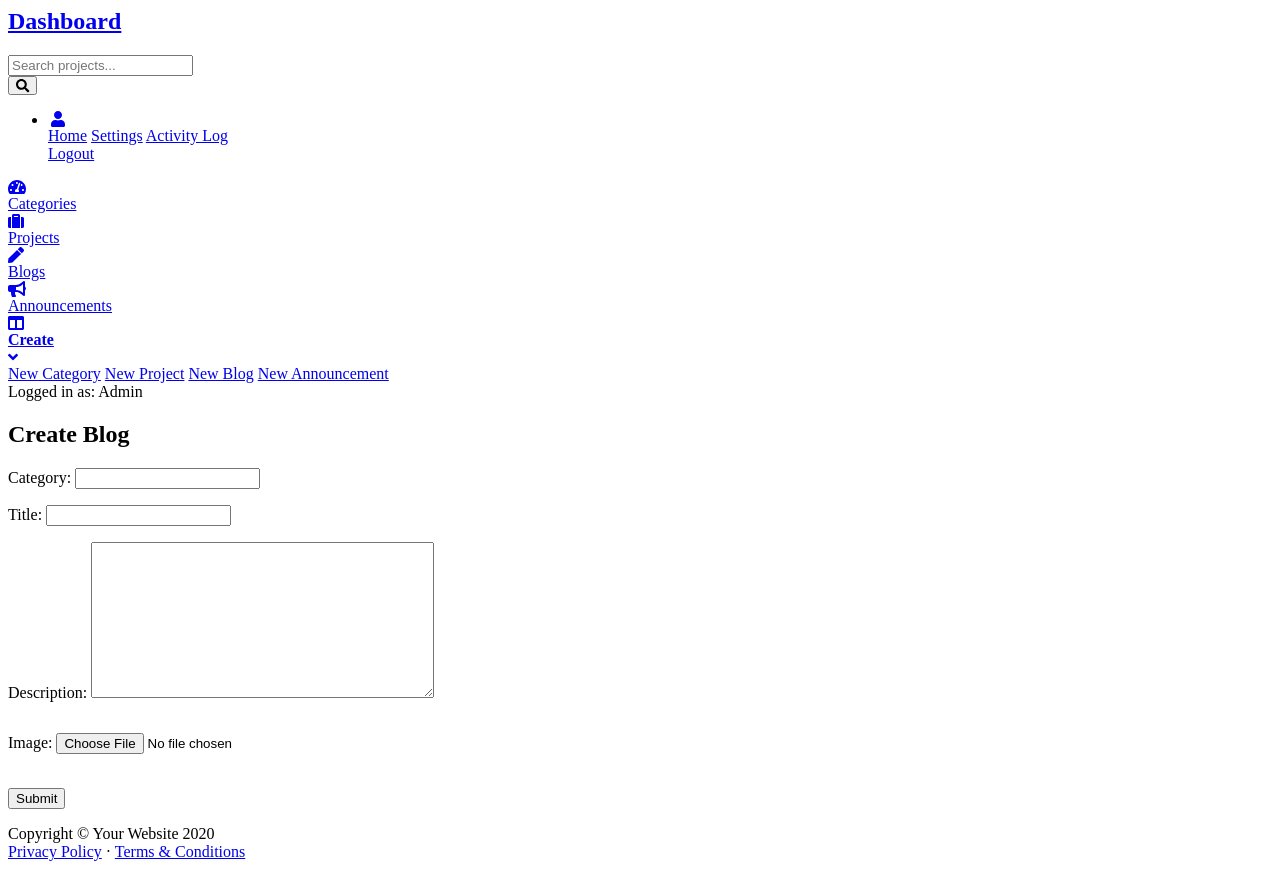
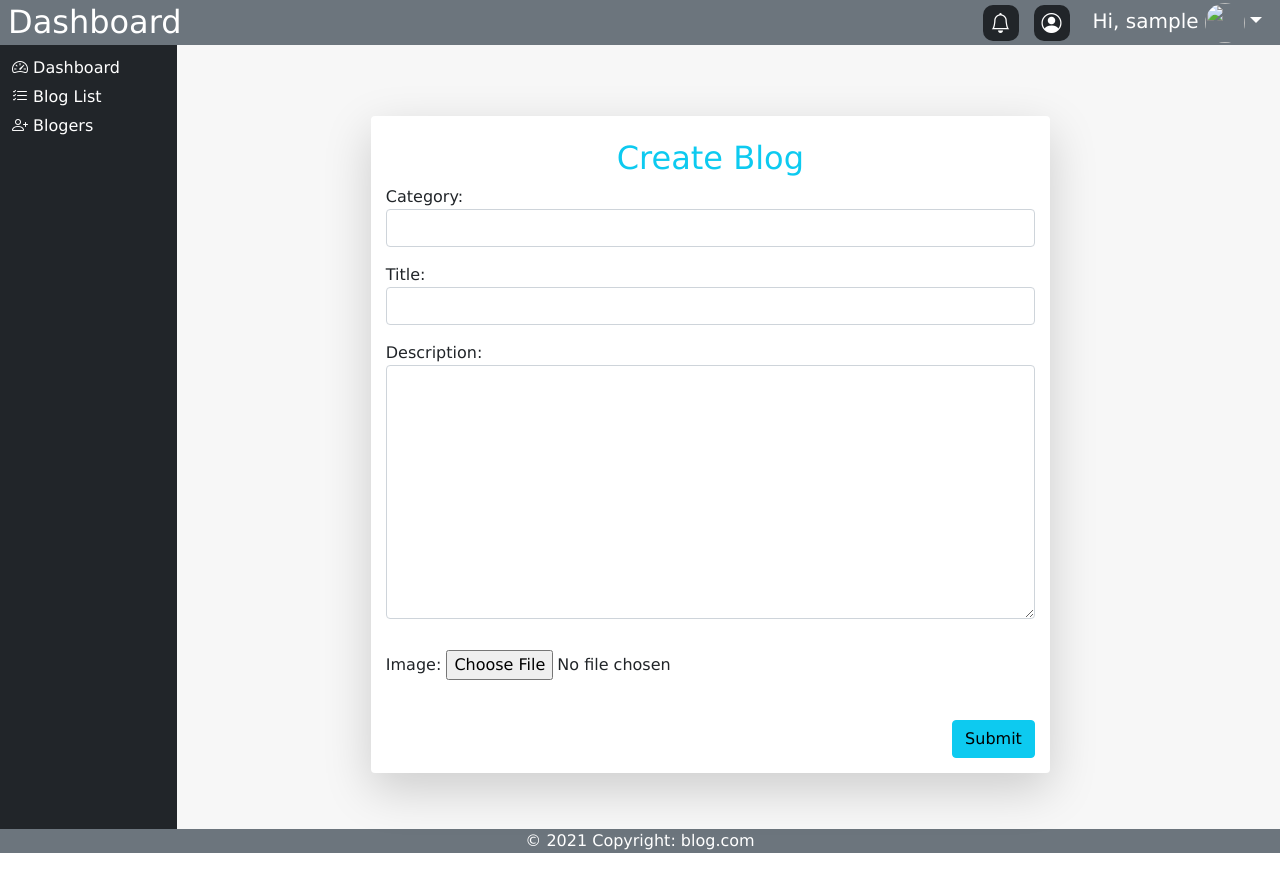
Before and after one commit to Ind20/blog, a Django app: page /dashboard/addblog in a window 1280 px wide. Run offline with Django 3.2, Linux system fonts and the light colour scheme; the visitor is signed in with stand-in values (Sample User, id 1); some libraries are stand-ins or nearby versions.

Commit message:
dashboard

```diff
--- a/blog/urls.py
+++ b/blog/urls.py
@@ -20,6 +20,8 @@ urlpatterns =[
     path('blogs', views.blogs, name='blogs'),
 
     path('dashboard', views.dashboard, name='dashboard'),
+    path('dashboard/login', views.dlogin, name='dlogin'),
+    path('dashboard/logout', views.dlogout, name='dlogout'),
     path('dashboard/blogs', views.dblogs, name='dblogs'),
     path('dashboard/blog/<int:id>', views.dblog, name='dblog'),
     path('dashboard/addblog', views.addblog, name='addblog'),
--- a/blog/views.py
+++ b/blog/views.py
@@ -242,3 +242,23 @@ def dashboard(request):
     'blogs': blogs
     }
     return render(request, 'dashboard/dashboard.html', context)
+
+
+def dlogin(request):
+    if request.method=='POST':
+        username = request.POST['username']
+        password = request.POST['password']
+        user = auth.authenticate(username=username, password=password)
+        if user is not None:
+            auth.login(request, user)
+            return redirect('/dashboard')
+        else:
+            messages.info(request,"Invalid username/password")
+            return redirect('/dashboard/login')
+    else:
+        return render(request,"dashboard/login.html")
+
+@login_required
+def dlogout(request):
+    auth.logout(request)
+    return redirect('/dashboard/login')
--- a/static/css/djlogin.css
+++ b/static/css/blog.css
@@ -52,6 +52,8 @@ a:hover {
 .navbar {
     background-color: slategrey;
     height: 60px;
+    width: 100% !important;
+    z-index: 9;
 }
 .logo-img {
     height: 60px;
@@ -95,3 +97,26 @@ a:hover {
 .pro-head {
     padding-bottom: 30px !important;
 }
+
+/* - - - - - - - - - - - - - - - - - - - Dashboard css - - - - - - - - - - - - - - - - - - - - - -  */
+
+.dnavbar {
+    height: 45px;
+}
+
+.sidebar {
+    width: 177px !important;
+}
+
+.widget {
+    margin-top: 10px;
+    border-radius: 10px;
+}
+
+.d-menu {
+    padding-bottom: 5px;
+}
+
+.d-area {
+    min-height: 97vh;
+}
--- a/template/base.html
+++ b/template/base.html
@@ -6,7 +6,7 @@
     <meta name="viewport" content="width=device-width, initial-scale=1">
     <title>Blog</title>
     <link rel="shortcut icon" type="image/jpg" href="{% static 'assets/favicon.png' %}">
-    <link rel="stylesheet" type="text/css" href="{% static 'css/djlogin.css' %}">
+    <link rel="stylesheet" type="text/css" href="{% static 'css/blog.css' %}">
     <link href="https://cdn.jsdelivr.net/npm/bootstrap@5.0.0-beta3/dist/css/bootstrap.min.css" rel="stylesheet" integrity="sha384-eOJMYsd53ii+scO/bJGFsiCZc+5NDVN2yr8+0RDqr0Ql0h+rP48ckxlpbzKgwra6" crossorigin="anonymous">
     <link rel="stylesheet" href="https://cdn.jsdelivr.net/npm/bootstrap-icons@1.4.1/font/bootstrap-icons.css">
   </head>
--- a/template/dashboard/base.html
+++ b/template/dashboard/base.html
@@ -8,104 +8,91 @@
     <meta name="description" content="" />
     <meta name="author" content="" />
     <title>Dashboard</title>
-    <link rel="stylesheet" type="text/css" href="{% static 'css/styles.css' %}">
-    <link rel="stylesheet" type="text/css" href="{% static 'css/dashboard.css' %}">
+    <link rel="shortcut icon" type="image/jpg" href="{% static 'assets/dashboard.png' %}">
+    <link rel="stylesheet" type="text/css" href="{% static 'css/blog.css' %}">
+    <link rel="stylesheet" href="https://cdn.jsdelivr.net/npm/bootstrap@5.0.0-beta3/dist/css/bootstrap.min.css"
+        integrity="sha384-eOJMYsd53ii+scO/bJGFsiCZc+5NDVN2yr8+0RDqr0Ql0h+rP48ckxlpbzKgwra6" crossorigin="anonymous">
+    <link rel="stylesheet" href="https://cdn.jsdelivr.net/npm/bootstrap-icons@1.4.1/font/bootstrap-icons.css">
 </head>
 
-<body class="sb-nav-fixed">
-    <nav class="sb-topnav navbar navbar-expand navbar-dark bg-dark">
-        <a class="navbar-brand" href="/dashboard"><h2>Dashboard</h2></a>
-        <!-- Navbar Search-->
-        <form class="d-none d-md-inline-block form-inline ml-auto mr-0 mr-md-3 my-2 my-md-0">
-            <div class="input-group">
-                <input class="form-control" type="text" placeholder="Search projects..." aria-label="Search"
-                    aria-describedby="basic-addon2" />
-                <div class="input-group-append">
-                    <button class="btn btn-primary" type="button"><i class="fas fa-search"></i></button>
+<body>
+    <nav class="navbar position-fixed dnavbar navbar-expand-lg bg-secondary">
+        <h2 class="white mb-0 px-2">Dashboard</h2>
+        <div class="collapse navbar-collapse nav justify-content-end" id="navbarNavDropdown">
+            <ul class="navbar-nav">
+                <li class='nav-item'>
+                    <i class="bi bi-bell nav-link widget white bg-dark" title="Notifications"></i>
+                </li>
+                <li>
+                    <i class="bi bi-person-circle nav-link widget white bg-dark" title="Tutors"></i>
+                </li>
+                <li class="nav-item dropdown">
+                    {% if user.is_authenticated %}
+                    <a class="nav-link dropdown-toggle white" href="#" id="navbarDropdownMenuLink" role="button"
+                        data-bs-toggle="dropdown" aria-expanded="false">Hi,
+                        {{request.user.username}}
+                        <img class="dp" src="{{request.user.userprofile.get_profile_pic}}" width="40" height="40"></a>
+                    <ul class="dropdown-menu" aria-labelledby="navbarDropdownMenuLink">
+                        <li><a class="dropdown-item" href="/">Home</a></li>
+                        <li class="dropdown-divider"></li>
+                        <li><a class="dropdown-item" href="/dashboard/logout">Logout</a></li>
+                    </ul>
+                    {% else %}
+                    <a class="nav-link dropdown-toggle white" href="#" id="navbarDropdownMenuLink" role="button"
+                        data-bs-toggle="dropdown" aria-expanded="false"><i class="bi bi-person"></i></a>
+                    <ul class="dropdown-menu dropdown-menu-end" aria-labelledby="navbarDropdownMenuLink">
+                        <li><a class="dropdown-item" href="/login">Login</a></li>
+                        <li><a class="dropdown-item" href="/register">Register</a></li>
+                    </ul>
+                </li>
+                {% endif %}
+            </ul>
+        </div>
+    </nav>
+
+    <div class="container-fluid">
+        <div class="row">
+            <div class="col-2 bg-dark d-area pt-5 sidebar">
+                <div class="pt-2 position-fixed">
+                    <ul class="nav flex-column">
+                        <li class="nav-item d-menu">
+                            <a class="white" href="/dashboard">
+                                <i class="bi bi-speedometer2"></i>
+                                Dashboard
+                            </a>
+                        </li>
+                        <li class="nav-item d-menu">
+                            <a class="white" href="/dashboard/blogs">
+                                <i class="bi bi-list-check"></i>
+                                Blog List
+                            </a>
+                        </li>
+                        <li class="nav-item d-menu">
+                            <a class="white" href="#">
+                                <i class="bi bi-person-plus"></i>
+                                Blogers
+                            </a>
+                        </li>
+                    </ul>
                 </div>
             </div>
-        </form>
-        <!-- Navbar-->
-        <ul class="navbar-nav ml-auto ml-md-0">
-            <li class="nav-item dropdown">
-                <a class="nav-link dropdown-toggle" id="userDropdown" href="#" role="button" data-toggle="dropdown"
-                    aria-haspopup="true" aria-expanded="false"><i class="fas fa-user fa-fw"></i></a>
-                <div class="dropdown-menu dropdown-menu-right" aria-labelledby="userDropdown">
-                    <a class="dropdown-item" href="/">Home</a>
-                    <a class="dropdown-item" href="#">Settings</a>
-                    <a class="dropdown-item" href="#">Activity Log</a>
-                    <div class="dropdown-divider"></div>
-                    <a class="dropdown-item" href="/logout">Logout</a>
-                </div>
-            </li>
-        </ul>
-    </nav>
-    <div id="layoutSidenav">
-        <div id="layoutSidenav_nav">
-            <nav class="sb-sidenav accordion sb-sidenav-dark" id="sidenavAccordion">
-                <div class="sb-sidenav-menu">
-                    <div class="nav">
-                        <a class="nav-link" href="/dashboard/categories">
-                            <div class="sb-nav-link-icon"><i class="fas fa-tachometer-alt"></i></div>
-                            Categories
-                        </a>
-                        <a class="nav-link" href="/dashboard/projects">
-                            <div class="sb-nav-link-icon"><i class="fa fa-suitcase"></i></div>
-                            Projects
-                        </a>
-                        <a class="nav-link" href="/dashboard/blogs">
-                            <div class="sb-nav-link-icon"><i class="fa fa-pen"></i></div>
-                            Blogs
-                        </a>
-                        <a class="nav-link" href="/dashboard/announcements">
-                            <div class="sb-nav-link-icon"><i class="fa fa-bullhorn"></i></div>
-                            Announcements
-                        </a>
-                        <a class="nav-link collapsed" href="#" data-toggle="collapse" data-target="#collapseLayouts"
-                            aria-expanded="false" aria-controls="collapseLayouts">
-                            <div class="sb-nav-link-icon"><i class="fas fa-columns"></i></div>
-                            <strong>Create</strong>
-                            <div class="sb-sidenav-collapse-arrow"><i class="fas fa-angle-down"></i></div>
-                        </a>
-                        <div class="collapse" id="collapseLayouts" aria-labelledby="headingOne"
-                            data-parent="#sidenavAccordion">
-                            <nav class="sb-sidenav-menu-nested nav">
-                                <a class="nav-link" href="/dashboard/addcategory">New Category</a>
-                                <a class="nav-link" href="/dashboard/addproject">New Project</a>
-                                <a class="nav-link" href="/dashboard/addblog">New Blog</a>
-                                <a class="nav-link" href="/dashboard/announce">New Announcement</a>
-                            </nav>
-                        </div>
-                    </div>
-                </div>
-                <div class="sb-sidenav-footer">
-                    <div class="small">Logged in as: Admin</div>
-                </div>
-            </nav>
-        </div>
-        <div id="layoutSidenav_content">
-
-            {% block content %}
-            {% endblock %}
-
-            <footer class="py-4 bg-light mt-auto">
-                <div class="container-fluid">
-                    <div class="d-flex align-items-center justify-content-between small">
-                        <div class="text-muted">Copyright &copy; Your Website 2020</div>
-                        <div>
-                            <a href="#">Privacy Policy</a>
-                            &middot;
-                            <a href="#">Terms &amp; Conditions</a>
-                        </div>
-                    </div>
-                </div>
-            </footer>
+            <div class="col-10 d-area pt-5">
+                <div class="pt-1"></div>
+                {% block content %}
+                {% endblock %}
+            </div>
         </div>
     </div>
-    <script src="https://code.jquery.com/jquery-3.5.1.slim.min.js" crossorigin="anonymous"></script>
-    <script src="https://cdn.jsdelivr.net/npm/bootstrap@4.5.3/dist/js/bootstrap.bundle.min.js"
-        crossorigin="anonymous"></script>
-    <script src="https://cdnjs.cloudflare.com/ajax/libs/font-awesome/5.15.1/js/all.min.js"
+
+    <footer class="bg-secondary text-white text-center">
+        <div">
+            © 2021 Copyright:
+            <a class="text-white" href="/">blog.com</a>
+            </div>
+    </footer>
+
+    <script src="https://cdn.jsdelivr.net/npm/bootstrap@5.0.0-beta3/dist/js/bootstrap.bundle.min.js"
+        integrity="sha384-JEW9xMcG8R+pH31jmWH6WWP0WintQrMb4s7ZOdauHnUtxwoG2vI5DkLtS3qm9Ekf"
         crossorigin="anonymous"></script>
 </body>
 
--- a/template/dashboard/blogs.html
+++ b/template/dashboard/blogs.html
@@ -7,7 +7,6 @@
         Blogs
         <a href="/dashboard/addblog" class="btn btn-right btn-success btn-md">Create New</a>
     </div>
-    <div class="card-body">
     <div class="table-responsive">
         <table class="table" id="dataTable" width="100%" cellspacing="0">
             <thead>
@@ -33,5 +32,4 @@
         </table>
     </div>
 </div>
-</div>
 {% endblock %}
--- /dev/null
+++ b/template/dashboard/dashboard.html
@@ -0,0 +1,6 @@
+{% extends 'dashboard/base.html' %}
+{% block content %}
+<div>
+    <h1>This is dashboard. design yet to come.</h1>
+</div>
+{% endblock %}
```
Also changed, not shown: template/dashboard/login.html (added, +59 -0 lines). Lines whose indentation alone changed are shown as unchanged.
